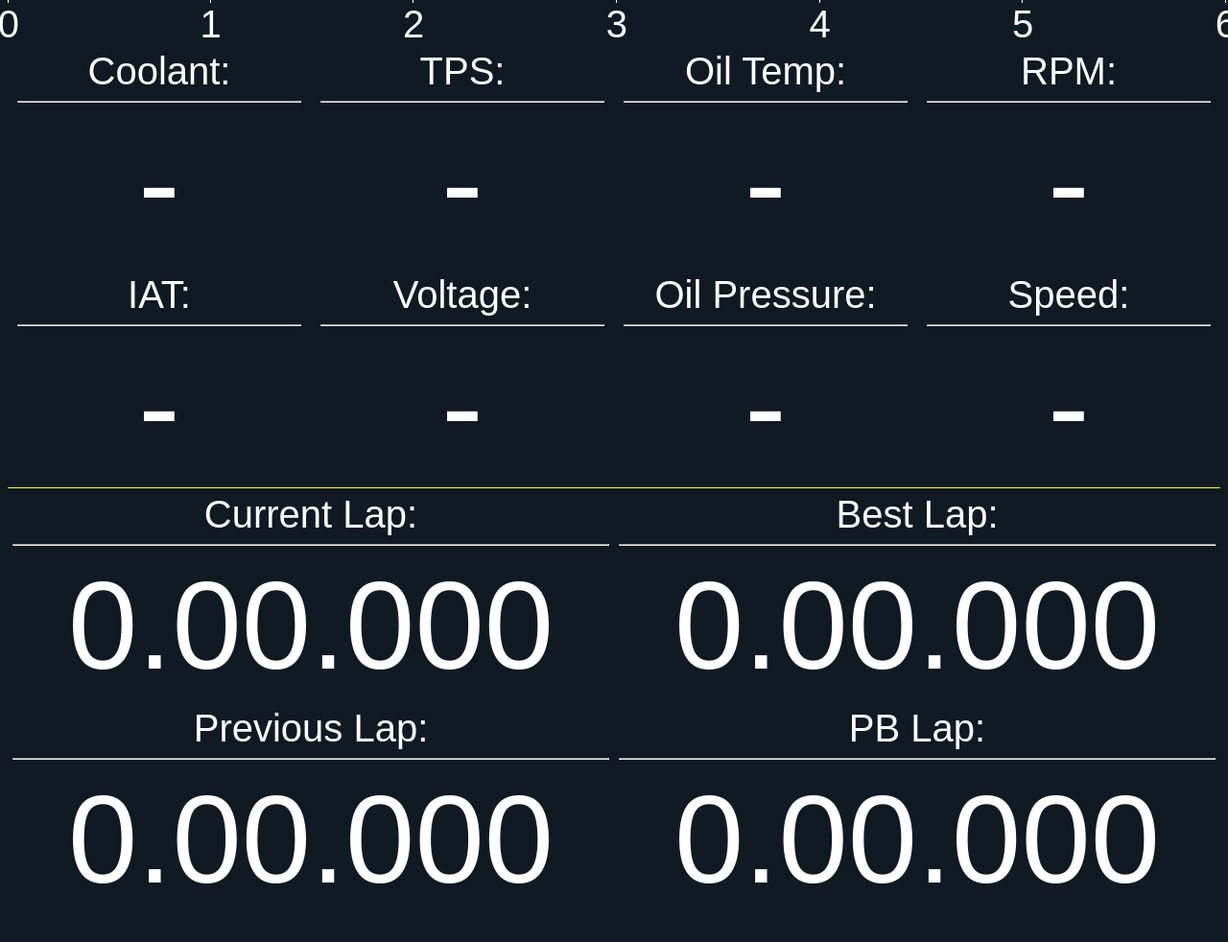
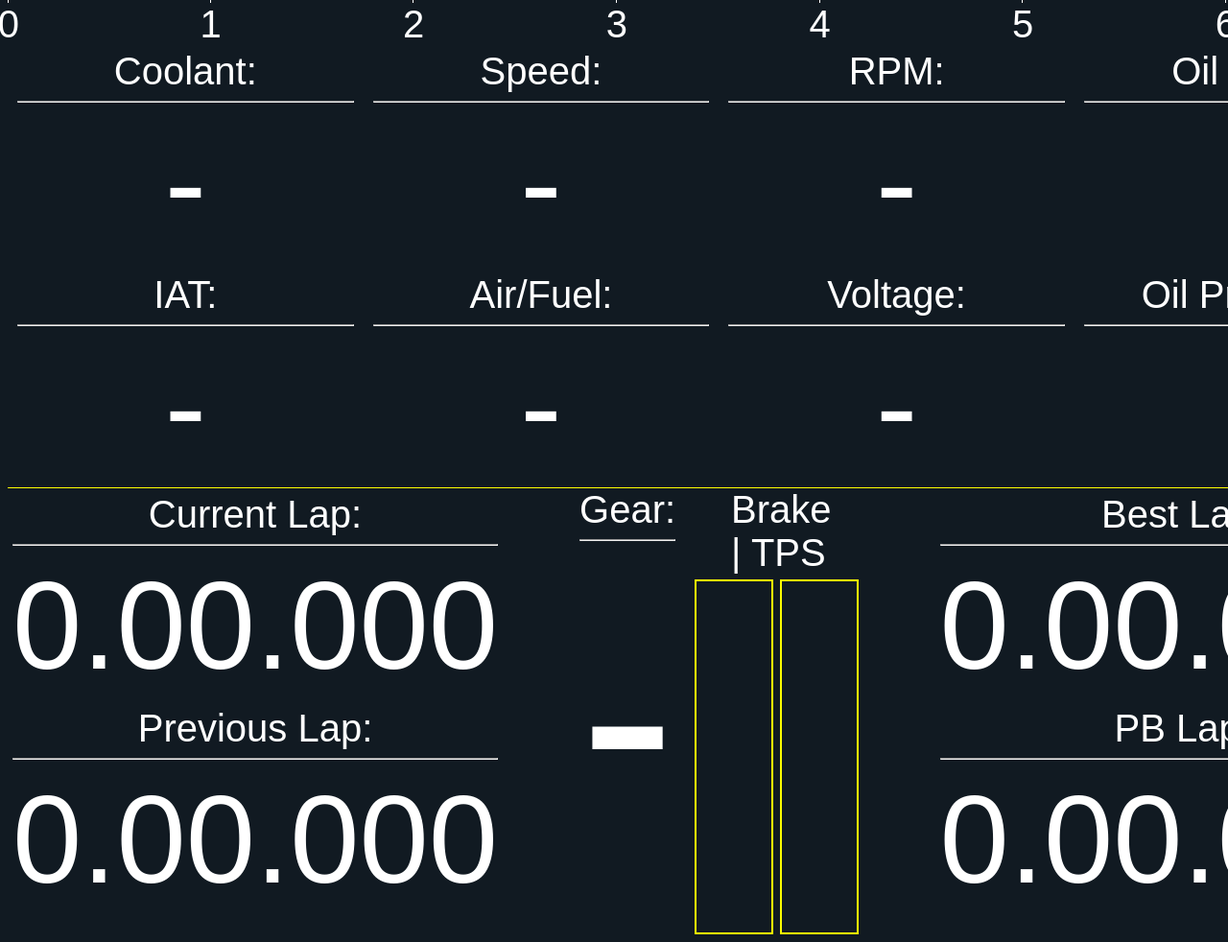
Before and after one commit to Afx31/wt-race-dash, a plain HTML site: page web/LapTimingDisplay/index.html in a window 1280 px wide. Shown: the part 145-1127 px from the top of the page at 96% size. Drawn offline with Linux system fonts and the light colour scheme.

Commit message:
feat/Lap timing display reconfigured with correct data points

```diff
--- a/web/LapTimingDisplay/index.css
+++ b/web/LapTimingDisplay/index.css
@@ -78,7 +78,29 @@ body {
   margin: 0;
   width: 100%;
   display: grid;
-  grid-template-columns: repeat(2, 2fr);
+  grid-template-columns: repeat(3, 1fr);
+}
+
+.bottom-panel-section {
+  text-align: center;
+  padding-top: center;
+}
+
+.bottom-panel-section-left .bottom-info-panel {
+  margin-right: 80px;
+}
+
+.bottom-panel-section-middle {
+
+}
+
+.bottom-panel-section-right .bottom-info-panel {
+  margin-left: 80px;
+}
+
+.test-grid-template {
+  display: grid;
+  grid-template-columns: 1fr 1fr;
 }
 
 .bottom-info-panel {
@@ -88,16 +110,61 @@ body {
   margin: 0;
 }
 
+.info-panel-middle-bottom-left {
+  display: inline-block;
+  margin-right: 20px;
+  text-align: center;
+}
+.info-panel-middle-bottom-right {
+  display: inline-block;
+}
+
 /* ---------------------------------------------------------------- */
+.bar-section-container {
+  display: flex;
+  justify-content: space-between;
+}
+
+.brake-bar-container, .tps-bar-container {
+  color: #000!important;
+  border: 2px solid yellow;
+  position: relative;
+  overflow: hidden;
+  height: 370px;
+  margin-top: 5px;
+  width: 48%;
+  box-sizing: border-box;
+}
+
+.brake-bar, .tps-bar {
+  color:#fff !important;
+  height: 0%;
+  max-height: 600px !important;
+  width: 100%;
+  position: absolute;
+  bottom: 0;
+}
+.brake-bar {
+  background-color: darkred !important;
+}
+.tps-bar {
+  background-color:#4CAF50 !important;
+}
+/* ---------------------------------------------------------------- */
+
 .data-title {
   font-size: 40px;
   margin: 0;
+}
+.data-title-brake-tps {
+  font-size: 40px;
+  margin: 0px 28px 0px 38px;
 }
 .data-reading {
   font-size: 130px;
   margin: 0;
 }
 .data-reading-gear {
-  font-size: 290px;
+  font-size: 300px;
   margin: 0;
 }
--- a/web/LapTimingDisplay/index.html
+++ b/web/LapTimingDisplay/index.html
@@ -52,19 +52,19 @@
           <p id="ect" class="data-reading">-</p>
         </div>
         <div class="middle-info-panel">
-          <p class="data-title">TPS:</p>
+          <p class="data-title">Speed:</p>
           <hr />
-          <p id="tps" class="data-reading">-</p>
+          <p id="speed" class="data-reading">-</p>
+        </div>
+        <div class="middle-info-panel">
+          <p class="data-title">RPM:</p>
+          <hr />
+          <p id="rpmNum" class="data-reading">-</p>
         </div>
         <div class="middle-info-panel">
           <p class="data-title">Oil Temp:</p>
           <hr />
           <p id="oilTemp" class="data-reading">-</p>
-        </div>
-        <div class="middle-info-panel">
-          <p class="data-title">RPM:</p>
-          <hr />
-          <p id="rpmNum" class="data-reading">-</p>
         </div>
 
         <!-- Bottom Row -->
@@ -73,7 +73,11 @@
           <hr />
           <p id="iat" class="data-reading">-</p>
         </div>
-
+        <div class="middle-info-panel">
+          <p class="data-title">Air/Fuel:</p>
+          <hr />
+          <p id="lambdaRatio" class="data-reading">-</p>
+        </div>
         <div class="middle-info-panel">
           <p class="data-title">Voltage:</p>
           <hr />
@@ -84,28 +88,48 @@
           <hr />
           <p id="oilPressure" class="data-reading">-</p>
         </div>
-        <div class="middle-info-panel">
-          <p class="data-title">Speed:</p>
-          <hr />
-          <p id="speed" class="data-reading">-</p>
-        </div>
       </div>
 
       <div class="bottom-panel">
+        <div class="bottom-panel-section-left">
           <div class="bottom-info-panel">
             <p class="data-title">Current Lap:</p>
             <hr />
             <p id="currentLapTime" class="data-reading">0.00.000</p>
           </div>
           <div class="bottom-info-panel">
+            <p class="data-title">Previous Lap:</p>
+            <hr />
+            <p id="previousLapTime" class="data-reading">0.00.000</p>
+          </div>
+        </div>
+
+        <div class="bottom-panel-section-middle">
+          <div class="test-grid-template">
+            <div class="info-panel-middle-bottom-left">
+              <div class="data-title">Gear:</div>
+              <hr />
+              <p id="gear" class="data-reading-gear">-</p>
+            </div>
+            <div class="info-panel-middle-bottom-right">
+              <p class="data-title-brake-tps">Brake | TPS</p>
+              <div class="bar-section-container">
+                <div class="brake-bar-container">
+                  <div id="brakebar" class="brake-bar"></div>
+                </div>
+                <div class="tps-bar-container">
+                  <div id="tpsbar" class="tps-bar"></div>
+                </div>
+              </div>
+            </div>
+          </div>
+        </div>
+
+        <div class="bottom-panel-section-right">
+          <div class="bottom-info-panel">
             <p class="data-title">Best Lap:</p>
             <hr />
             <p id="bestLapTime" class="data-reading">0.00.000</p>
-        </div>
-        <div class="bottom-info-panel">
-          <p class="data-title">Previous Lap:</p>
-          <hr />
-          <p id="previousLapTime" class="data-reading">0.00.000</p>
           </div>
           <div class="bottom-info-panel">
             <p class="data-title">PB Lap:</p>
@@ -114,5 +138,6 @@
           </div>
         </div>
       </div>
+    </div>
   </body>
 </html>
--- a/web/LapTimingDisplay/index.js
+++ b/web/LapTimingDisplay/index.js
@@ -17,10 +17,12 @@ document.addEventListener('DOMContentLoaded', () => {
   var rpmBar = document.getElementById('rpmbar');
   var rpmNum = document.getElementById('rpmNum');
   var speed = document.getElementById('speed');
+  var gear = document.getElementById('gear');
   var voltage = document.getElementById('voltage');
   var iat = document.getElementById('iat');
   var ect = document.getElementById('ect');
-  var tps = document.getElementById('tps');
+  var tpsBar = document.getElementById('tpsbar');
+  var lambdaRatio = document.getElementById('lambdaRatio');
   var oilTemp = document.getElementById('oilTemp');
   var oilPressure = document.getElementById('oilPressure');
 
@@ -38,13 +40,15 @@ document.addEventListener('DOMContentLoaded', () => {
         rpmBar.style.setProperty('max-width', '1920px', 'important');
         var rpmbarPercentage = (data.Rpm / 9000) * 100;
 
+        tpsBar.style.height = data.Tps + '%';
         rpmBar.style.width = `${rpmbarPercentage}%`;
         rpmNum.textContent = data.Rpm;
         speed.textContent = data.Speed;
+        gear.textContent = data.Gear;
         voltage.textContent = (data.Voltage / 10).toFixed(1);
         iat.textContent = data.Iat;
         ect.textContent = data.Ect;
-        tps.textContent = data.Tps;
+        lambdaRatio.textContent = data.LambdaRatio;
         oilTemp.textContent = data.OilTemp;
         oilPressure.textContent = data.OilPressure;
         break;
```
Lines whose indentation alone changed are shown as unchanged.
